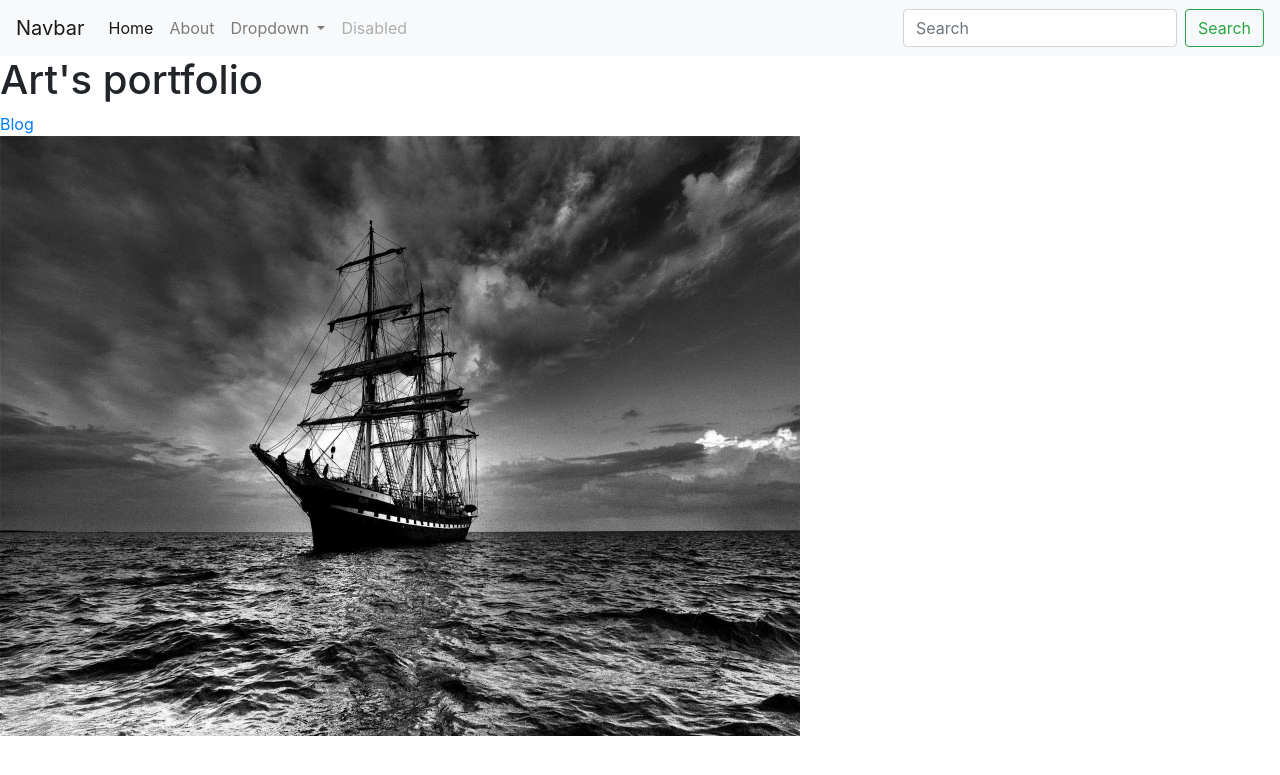
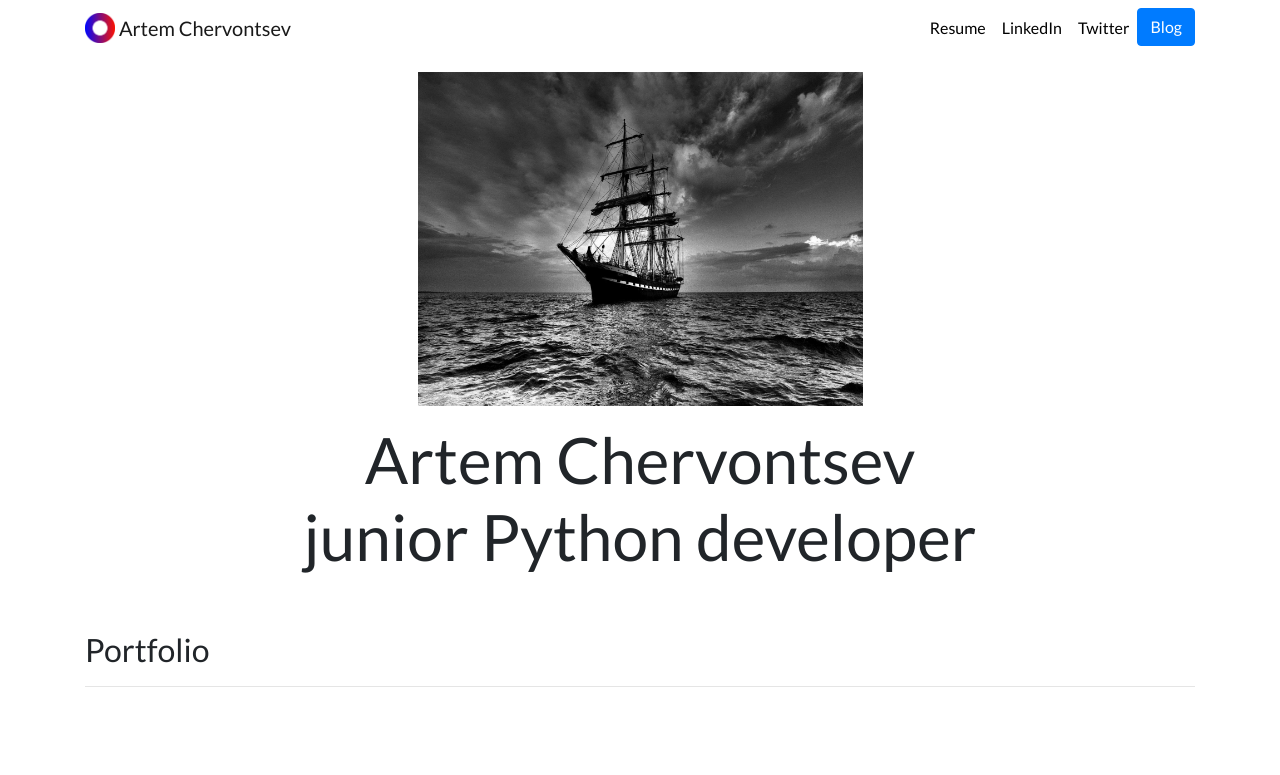
Before and after one commit to Artem-py/django3-portfolio, a Django app: page / in a window 1280 px wide. Shown: the top 775 px of the page. Run offline with Django 4.2, Linux system fonts and the light colour scheme; data that the repository does not hold is empty; some libraries are stand-ins or nearby versions.

Commit message:
Changed html files, added css

```diff
--- /dev/null
+++ b/portfolio/static/portfolio/custom.css
@@ -0,0 +1,24 @@
+.navbar-nav .nav-link {
+    color: rgba(0,0,0,1) !important;
+}
+
+.navbar-nav .nav-link:hover {
+    color: rgba(0,0,0,.5) !important;
+}
+
+body {
+    font-family: 'Lato', sans-serif;
+}
+
+#blogtitle {
+    font-size: 6rem;
+}
+
+@media (min-width: 992px) {
+    #hometext {
+        font-size: 4rem;
+    }
+    #blogdetailtitle {
+        font-size: 5rem;
+    }
+}
--- a/portfolio/templates/portfolio/base.html
+++ b/portfolio/templates/portfolio/base.html
@@ -1,53 +1,50 @@
+{% load static %}
 <!DOCTYPE html>
 <html lang="en-US">
   <head>
     <meta charset="utf-8">
     <meta name="viewport" content="width=device-width, initial-scale=1, shrink-to-fit=no">
-        <link rel="stylesheet" href="https://cdn.jsdelivr.net/npm/bootstrap@4.6.2/dist/css/bootstrap.min.css"
-        integrity="sha384-xOolHFLEh07PJGoPkLv1IbcEPTNtaed2xpHsD9ESMhqIYd0nLMwNLD69Npy4HI+N" crossorigin="anonymous">
+    <link rel="stylesheet" href="https://stackpath.bootstrapcdn.com/bootstrap/4.4.1/css/bootstrap.min.css"
+    integrity="sha384-Vkoo8x4CGsO3+Hhxv8T/Q5PaXtkKtu6ug5TOeNV6gBiFeWPGFN9MuhOf23Q9Ifjh" crossorigin="anonymous">
+    <link rel="stylesheet" href="{% static "portfolio/custom.css" %}">
+    <link href="https://fonts.googleapis.com/css?family=Lato&display=swap" rel="stylesheet">
+    <link rel="icon" type="image/png" href="{% static "portfolio/Logo.png" %}">
+    <title>My Portfolio</title>
   </head>
   <body>
-        <nav class="navbar navbar-expand-lg navbar-light bg-light">
-            <a class="navbar-brand" href="#">Navbar</a>
-            <button class="navbar-toggler" type="button" data-toggle="collapse" data-target="#navbarSupportedContent" aria-controls="navbarSupportedContent" aria-expanded="false" aria-label="Toggle navigation">
+    <nav id="topNav" class="navbar navbar-expand-lg navbar-light">
+      <div class="container">
+        <a class="navbar-brand" href="{% url 'home' %}">
+          <img src="{% static "portfolio/Logo.png" %}" width="30" height="30" class="d-inline-block align-top" alt="Art's Logo">
+          <span>Artem Chervontsev</span>
+        </a>
+        <button class="navbar-toggler" type="button" data-toggle="collapse" data-target="#navbarNav" aria-controls="#navbarNav" aria-expanded="false" aria-label="Toggle navigation">
           <span class="navbar-toggler-icon"></span>
         </button>
 
-            <div class="collapse navbar-collapse" id="navbarSupportedContent">
-              <ul class="navbar-nav mr-auto">
-                <li class="nav-item active">
-                  <a class="nav-link" href="#">Home <span class="sr-only">(current)</span></a>
+        <div class="collapse navbar-collapse" id="navbarNav">
+          <ul class="navbar-nav ml-auto">
+            <li class="nav-item">
+              <a class="nav-link" href="{% static "portfolio/resume.pdf" %}">Resume</a>
             </li>
             <li class="nav-item">
-                  <a class="nav-link" href="#">About</a>
-                </li>
-                <li class="nav-item dropdown">
-                  <a class="nav-link dropdown-toggle" href="#" role="button" data-toggle="dropdown" aria-expanded="false">
-                    Dropdown
-                  </a>
-                  <div class="dropdown-menu">
-                    <a class="dropdown-item" href="#">Action</a>
-                    <a class="dropdown-item" href="#">Another action</a>
-                    <div class="dropdown-divider"></div>
-                    <a class="dropdown-item" href="#">Something else here</a>
-                  </div>
+              <a class="nav-link" href="https://www.linkedin.com/" target="_blank">LinkedIn</a>
             </li>
             <li class="nav-item">
-                  <a class="nav-link disabled">Disabled</a>
+              <a class="nav-link" href="https://twitter.com/" target="_blank">Twitter</a>
+            </li>
+            <li>
+              <a role="button" href="{% url 'blog:all_blogs' %}" class="btn btn-primary">Blog</a>
             </li>
           </ul>
-              <form class="form-inline my-2 my-lg-0">
-                <input class="form-control mr-sm-2" type="search" placeholder="Search" aria-label="Search">
-                <button class="btn btn-outline-success my-2 my-sm-0" type="submit">Search</button>
-              </form>
+        </div>
       </div>
     </nav>
-
+    <div class="container">
         {% block content %}{% endblock %}
-
-        <script src="https://cdn.jsdelivr.net/npm/jquery@3.5.1/dist/jquery.slim.min.js"
-          integrity="sha384-DfXdz2htPH0lsSSs5nCTpuj/zy4C+OGpamoFVy38MVBnE+IbbVYUew+OrCXaRkfj" crossorigin="anonymous"></script>
-        <script src="https://cdn.jsdelivr.net/npm/bootstrap@4.6.2/dist/js/bootstrap.bundle.min.js"
-          integrity="sha384-Fy6S3B9q64WdZWQUiU+q4/2Lc9npb8tCaSX9FK7E8HnRr0Jz8D6OP9dO5Vg3Q9ct" crossorigin="anonymous"></script>
+    </div>
+    <script src="https://code.jquery.com/jquery-3.4.1.slim.min.js" integrity="sha384-J6qa4849blE2+poT4WnyKhv5vZF5SrPo0iEjwBvKU7imGFAV0wwj1yYfoRSJoZ+n" crossorigin="anonymous"></script>
+    <script src="https://cdn.jsdelivr.net/npm/popper.js@1.16.0/dist/umd/popper.min.js" integrity="sha384-Q6E9RHvbIyZFJoft+2mJbHaEWldlvI9IOYy5n3zV9zzTtmI3UksdQRVvoxMfooAo" crossorigin="anonymous"></script>
+    <script src="https://stackpath.bootstrapcdn.com/bootstrap/4.4.1/js/bootstrap.min.js" integrity="sha384-wfSDF2E50Y2D1uUdj0O3uMBJnjuUD4Ih7YwaYd1iqfktj0Uod8GCExl3Og8ifwB6" crossorigin="anonymous"></script>
   </body>
 </html>
--- a/portfolio/templates/portfolio/home.html
+++ b/portfolio/templates/portfolio/home.html
@@ -1,18 +1,40 @@
 {% extends 'portfolio/base.html' %}
+
+{% load static %}
 
 {% block content %}
 
-    <h1>Art's portfolio</h1>
-    <a href="{% url 'blog:all_blogs' %}">Blog</a><br>
-    {% load static %}
-    <img src="{% static 'portfolio/ship.jpeg' %}" alt="ship" width="800">
+<div class="row justify-content-center my-3">
+  <div class="col-5">
+    <img src="{% static 'portfolio/ship.jpeg' %}" alt="Picture" class="img-fluid">
+  </div>
+</div>
+
+<div class="row justify-content-center mb-3">
+  <div class="col-md-8 text-center">
+    <h1 id="hometext" class="font-weight">Artem Chervontsev<br> junior Python developer</h1>
+  </div>
+</div>
+
+<h2 class="mt-5">Portfolio</h2>
+<hr>
+  <div class="row">
     {% for project in projects %}
+    <div class="col-lg-4 col-md-6">
+
+    {% if project.url %}
+    <a href="{{ project.url }}">Link
+      <img src="{{ project.image.url }}" class="img-fluid mb-2">
+    </a>
+
+    {% else %}
+
+    <img src="{{ project.image.url }}" class="img-fluid mb-2">
+    {% endif %}
+
     <h3>{{ project.title }}</h3>
-    <img src="{{ project.image.url }}" alt="Picture" width="400">
     <p>{{ project.description }}</p>
-    {% if project.url %}
-    <a href="{{ project.url }}">Link</a>
-    {% endif %}
+
     {% endfor %}
 
 {% endblock %}
```
Also changed, not shown: blog/templates/blog/all_blogs.html (+17 -7 lines), blog/templates/blog/detail.html (+5 -3 lines), portfolio/static/portfolio/Logo.png (added). Lines whose indentation alone changed are shown as unchanged.
